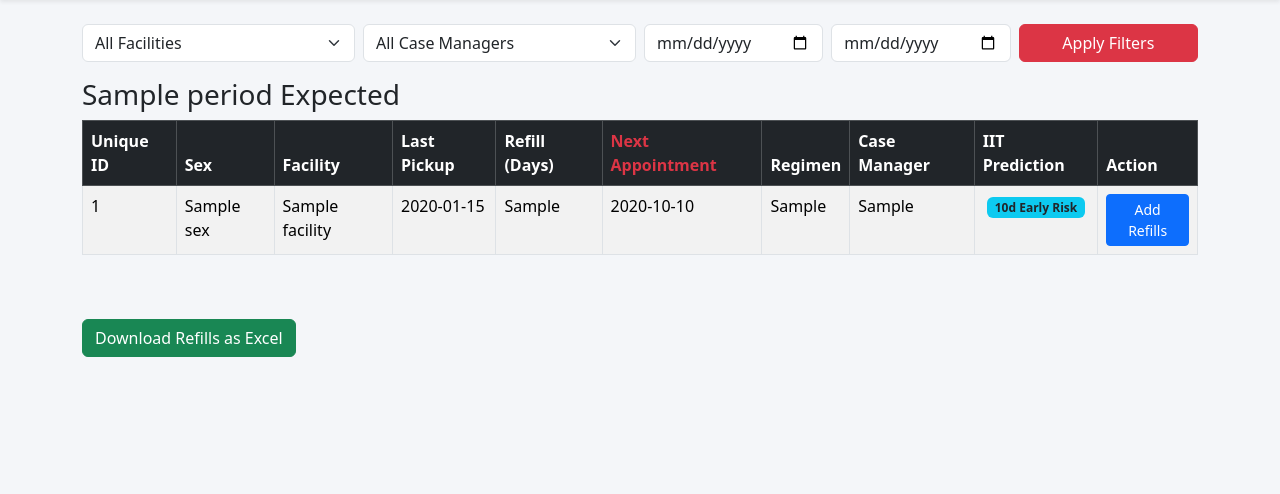
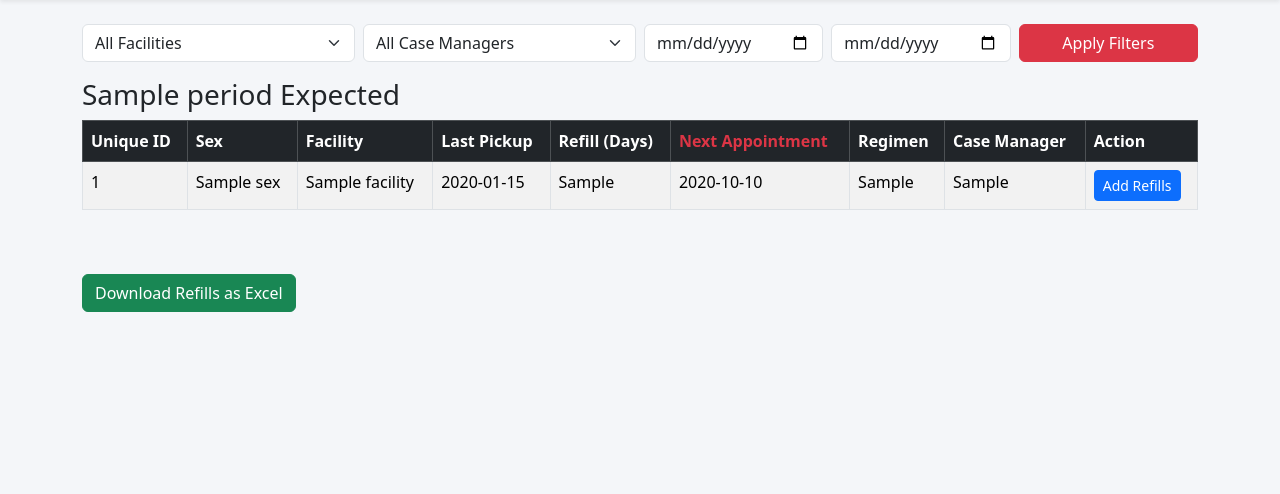
Before and after one commit to sparklweb1988/TreatmentTracker, a Django app: template templates/refill_list.html in a window 1280 px wide. Shown: the part 56-550 px from the top of the page. Run offline with Django 5.2, Linux system fonts and the light colour scheme; the template is opened without the code that fills it: most values are stand-ins (such as "Sample title", 1, 10 or a date in 2020).

Commit message:
Update refill_list.html

```diff
--- a/templates/refill_list.html
+++ b/templates/refill_list.html
@@ -60,23 +60,6 @@
         Next: {{ refill.next_appointment|date:"Y-m-d" }} | Regimen: {{ refill.current_regimen }}<br>
         Case Manager: {{ refill.case_manager }}<br>
 
-        <!-- 🔥 IIT Prediction -->
-        IIT Prediction:
-        {% if refill.next_appointment and refill.next_appointment >= today %}
-            <span class="badge bg-secondary">0</span>
-        {% else %}
-            {% if refill.days_missed >= 28 %}
-                <span class="badge bg-danger">IIT ({{ refill.days_missed }}d)</span>
-            {% elif refill.days_missed >= 14 %}
-                <span class="badge bg-warning text-dark">{{ refill.days_missed }}d High Risk</span>
-            {% elif refill.days_missed > 0 %}
-                <span class="badge bg-info text-dark">{{ refill.days_missed }}d Early Risk</span>
-            {% else %}
-                <span class="badge bg-secondary">0</span>
-            {% endif %}
-        {% endif %}
-        <br>
-
         Action:
         {% if refill.missed_appointment %}
           <span class="badge bg-danger">Missed Appointment</span><br>
@@ -107,7 +90,6 @@
         <th class="text-danger">Next Appointment</th>
         <th>Regimen</th>
         <th>Case Manager</th>
-        <th>IIT Prediction</th> <!-- 🔥 NEW COLUMN -->
         <th>Action</th>
       </tr>
     </thead>
@@ -125,23 +107,6 @@
         <td>{{ refill.current_regimen }}</td>
         <td>{{ refill.case_manager }}</td>
 
-        <!-- 🔥 IIT Prediction Column -->
-        <td class="text-center">
-          {% if refill.next_appointment and refill.next_appointment >= today %}
-              <span class="badge bg-secondary">0</span>
-          {% else %}
-              {% if refill.days_missed >= 28 %}
-                  <span class="badge bg-danger">IIT ({{ refill.days_missed }}d)</span>
-              {% elif refill.days_missed >= 14 %}
-                  <span class="badge bg-warning text-dark">{{ refill.days_missed }}d High Risk</span>
-              {% elif refill.days_missed > 0 %}
-                  <span class="badge bg-info text-dark">{{ refill.days_missed }}d Early Risk</span>
-              {% else %}
-                  <span class="badge bg-secondary">0</span>
-              {% endif %}
-          {% endif %}
-        </td>
-
         <td>
           {% if refill.missed_appointment %}
             <span class="badge bg-danger">Missed Appointment</span><br>
@@ -151,7 +116,7 @@
       </tr>
       {% empty %}
       <tr>
-        <td colspan="10" class="text-center">No {{ period.name|lower }} expected refills</td>
+        <td colspan="9" class="text-center">No {{ period.name|lower }} expected refills</td>
       </tr>
       {% endfor %}
     </tbody>
```
